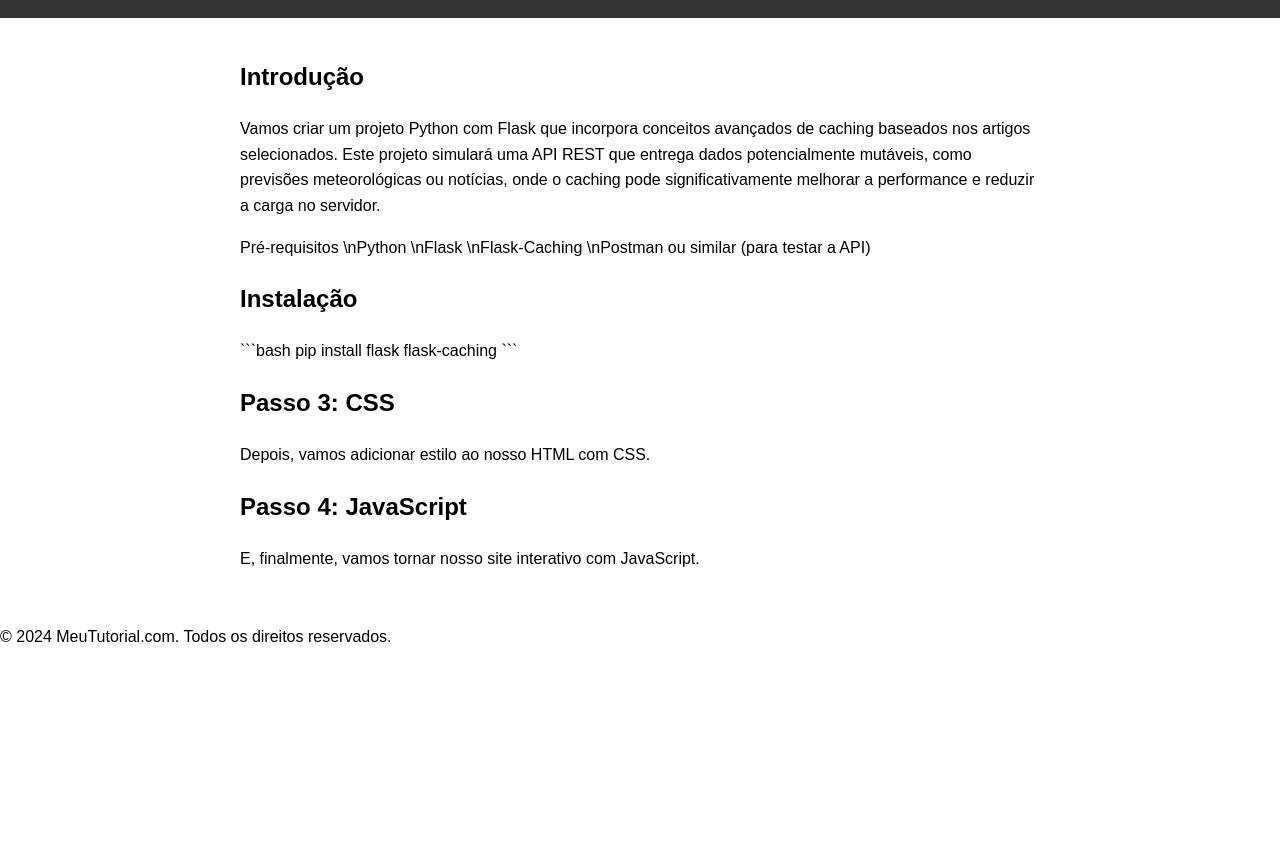
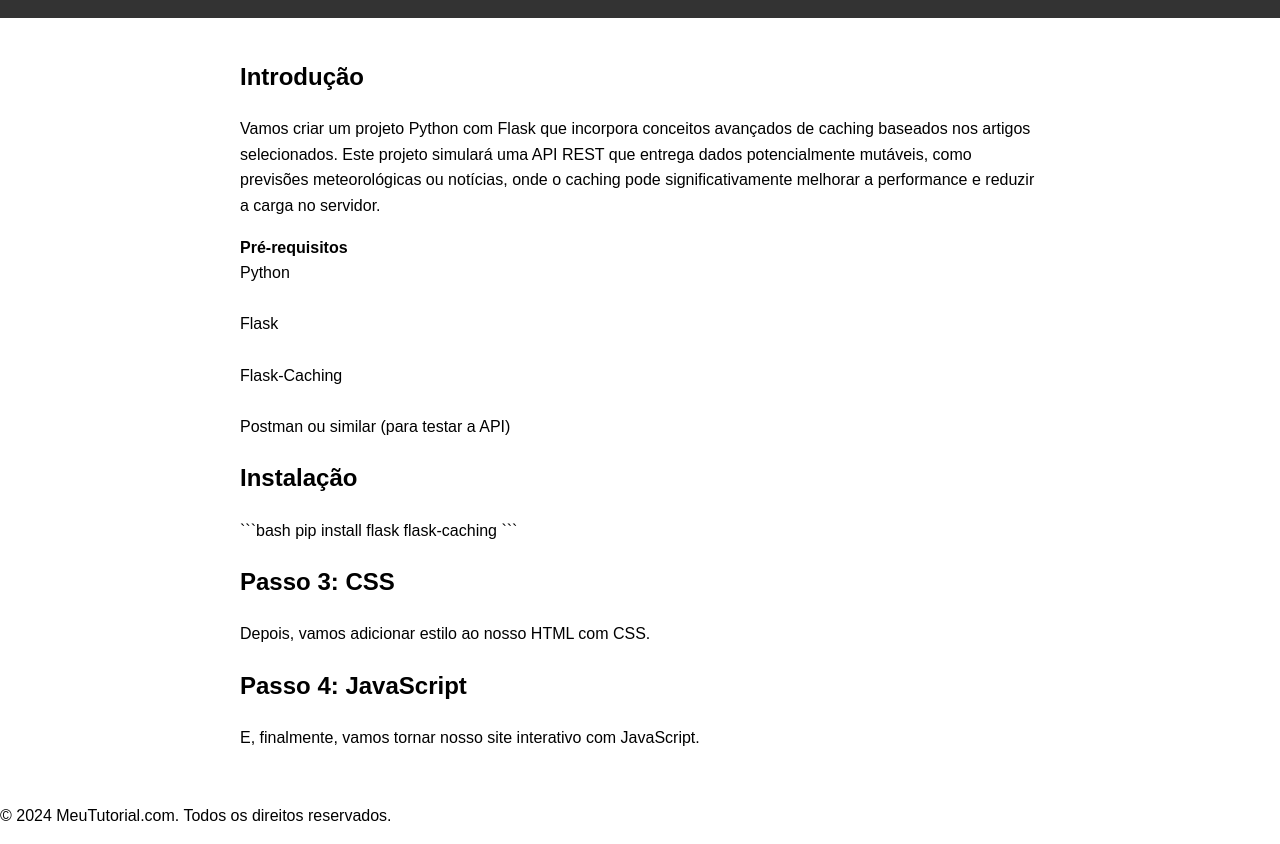
Before and after one commit to kaueepacco/kaueepacco.github.io, a plain HTML site: page index.html in a window 1280 px wide. Shown: the part 96-940 px from the top of the page. Before the commit the page ends 800 px from the top, so only its background shows below. Drawn offline with Linux system fonts and the light colour scheme.

Commit message:
Update index.html

````diff
--- a/index.html
+++ b/index.html
@@ -33,7 +33,7 @@
 <section>
   <h2>Introdução</h2>
   <p>Vamos criar um projeto Python com Flask que incorpora conceitos avançados de caching baseados nos artigos selecionados. Este projeto simulará uma API REST que entrega dados potencialmente mutáveis, como previsões meteorológicas ou notícias, onde o caching pode significativamente melhorar a performance e reduzir a carga no servidor.</p>
-  <p>Pré-requisitos \nPython \nFlask \nFlask-Caching \nPostman ou similar (para testar a API)</p>
+  <p><b>Pré-requisitos</b> <br>Python<br> <br>Flask<br> <br>Flask-Caching<br> <br>Postman ou similar (para testar a API)<br></p>
 
   <h2>Instalação</h2>
   <p>```bash
````
